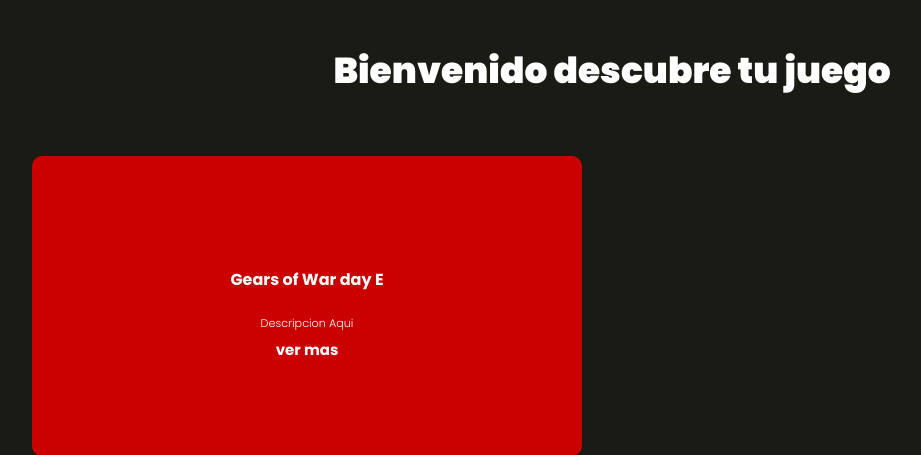
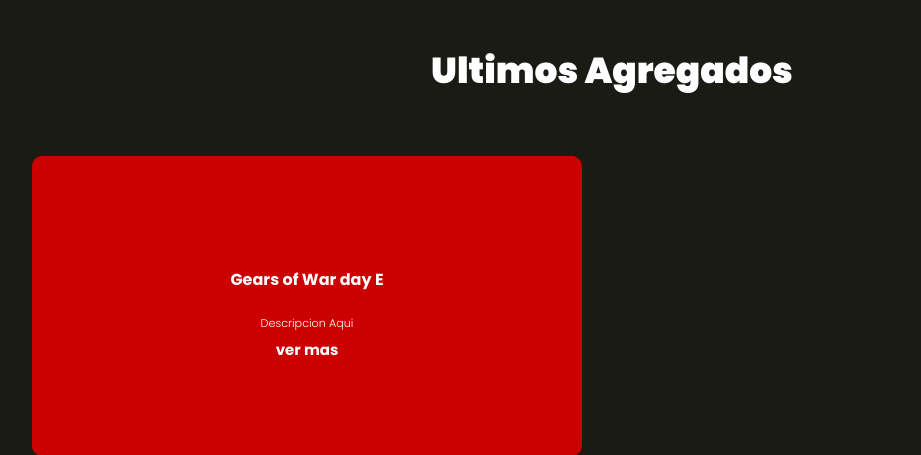
Before and after one commit to GeovanniVera/gamehub, a PHP site: template app/views/auth/dashboard.php in a window 1280 px wide. Shown: the part 200-655 px from the top of the page, without its empty margins (28-949 px from the left). Run offline with PHP 8.4, Linux system fonts and the light colour scheme; the template is opened without the code that fills it, so the values that code supplies are empty.

Commit message:
se creo las plantillas para headers y footers ademas la vista del dashboard

```diff
--- a/app/views/auth/dashboard.php
+++ b/app/views/auth/dashboard.php
@@ -1,6 +1,6 @@
 <?php include __DIR__ . "/../includes/navbar.php" ?>
 <main>
-    <h2>Bienvenido descubre tu juego</h2>
+    <h2>Ultimos Agregados </h2>
 
     <div class="contenedor dashbord-container">
         <!--inicio de la card-->
--- a/app/views/layout.php
+++ b/app/views/layout.php
@@ -8,6 +8,7 @@
     <link href="https://fonts.googleapis.com/css2?family=Poppins:wght@300;700;900&display=swap" rel="stylesheet">
     <link rel="stylesheet" href="build/css/app.css">
     <link rel="stylesheet" href="https://cdnjs.cloudflare.com/ajax/libs/font-awesome/5.15.3/css/all.min.css">
+    <link rel="icon" href="build/img/control.png" type="image/x-icon">
 </head>
 <body>
     <?php echo $contenido; ?>
```
Also changed, not shown: 1 other file.
